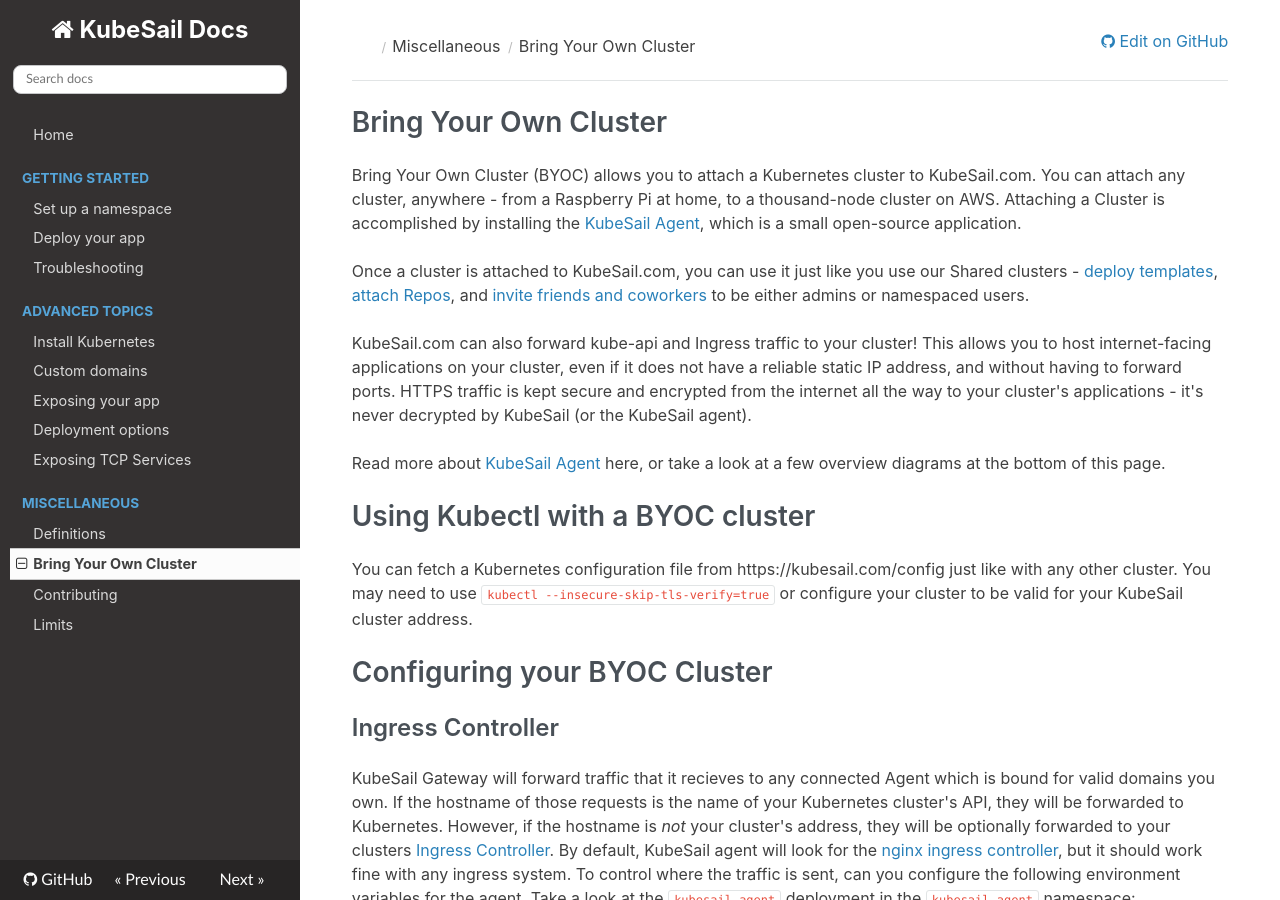
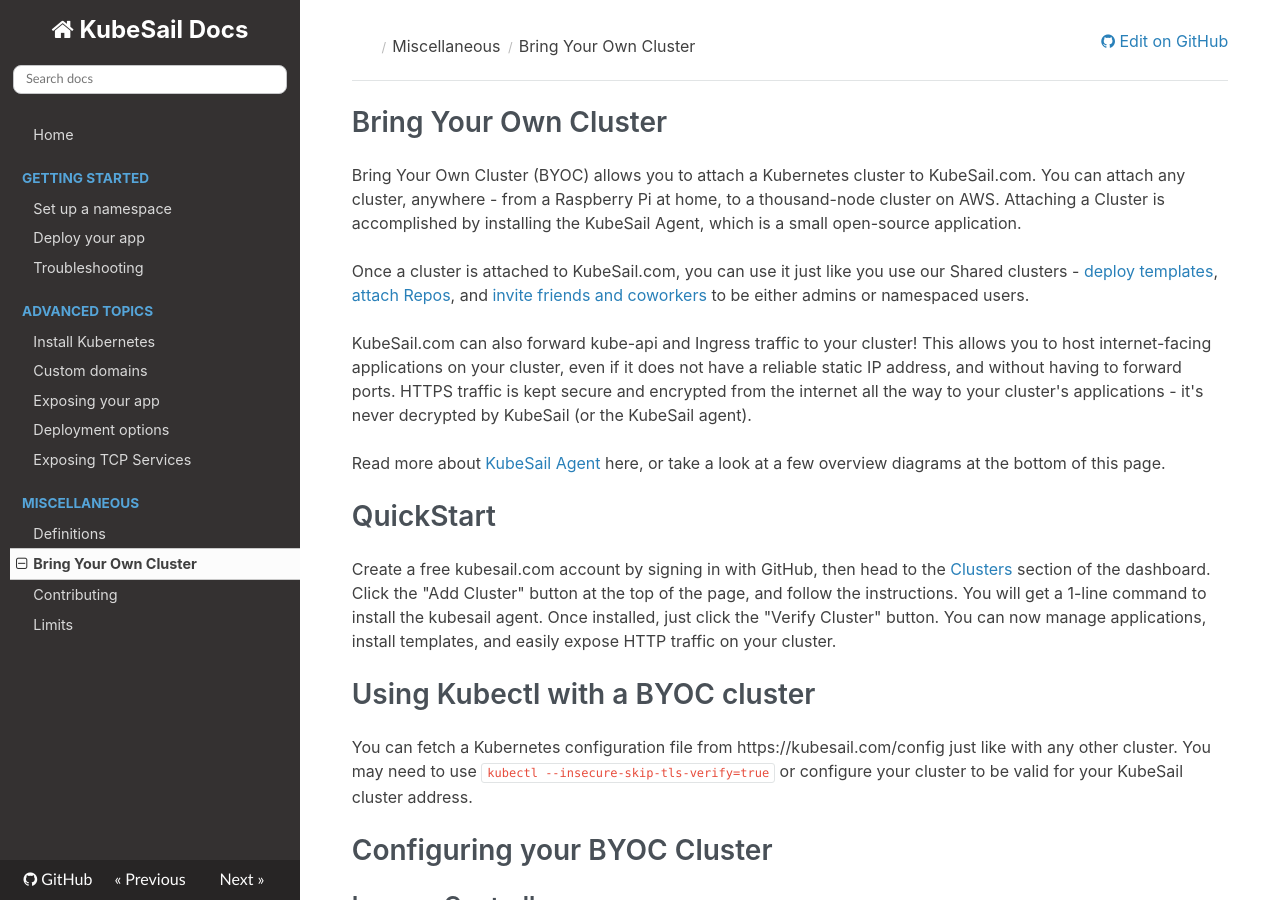
Before and after one commit to kubesail/kubesail-docs, an MkDocs documentation site: the page built from docs/byoc.md, in a window 1280 px wide and 900 px high. Built offline with MkDocs 1.6.1, drawn with Linux system fonts in a browser that asks for light colours; nearby versions of some CDN libraries.

Commit message:
add quickstart to BYOC

```diff
--- a/docs/byoc.md
+++ b/docs/byoc.md
@@ -1,12 +1,15 @@
 # Bring Your Own Cluster
 
-Bring Your Own Cluster (BYOC) allows you to attach a Kubernetes cluster to KubeSail.com. You can attach any cluster, anywhere - from a Raspberry Pi at home, to a thousand-node cluster on AWS. Attaching a Cluster is accomplished by installing the [KubeSail Agent](https://github.com/kubesail/kubesail-agent), which is a small open-source application.
+Bring Your Own Cluster (BYOC) allows you to attach a Kubernetes cluster to KubeSail.com. You can attach any cluster, anywhere - from a Raspberry Pi at home, to a thousand-node cluster on AWS. Attaching a Cluster is accomplished by installing the KubeSail Agent, which is a small open-source application.
 
 Once a cluster is attached to KubeSail.com, you can use it just like you use our Shared clusters - [deploy templates](https://kubesail.com/templates), [attach Repos](https://kubesail.com/repos), and [invite friends and coworkers](https://kubesail.com/clusters) to be either admins or namespaced users.
 
 KubeSail.com can also forward kube-api and Ingress traffic to your cluster! This allows you to host internet-facing applications on your cluster, even if it does not have a reliable static IP address, and without having to forward ports. HTTPS traffic is kept secure and encrypted from the internet all the way to your cluster's applications - it's never decrypted by KubeSail (or the KubeSail agent).
 
 Read more about [KubeSail Agent](https://github.com/kubesail/kubesail-agent) here, or take a look at a few overview diagrams at the bottom of this page.
+
+# QuickStart
+Create a free kubesail.com account by signing in with GitHub, then head to the [Clusters](https://kubesail.com/clusters/) section of the dashboard. Click the "Add Cluster" button at the top of the page, and follow the instructions. You will get a 1-line command to install the kubesail agent. Once installed, just click the "Verify Cluster" button. You can now manage applications, install templates, and easily expose HTTP traffic on your cluster.
 
 # Using Kubectl with a BYOC cluster
 
```
